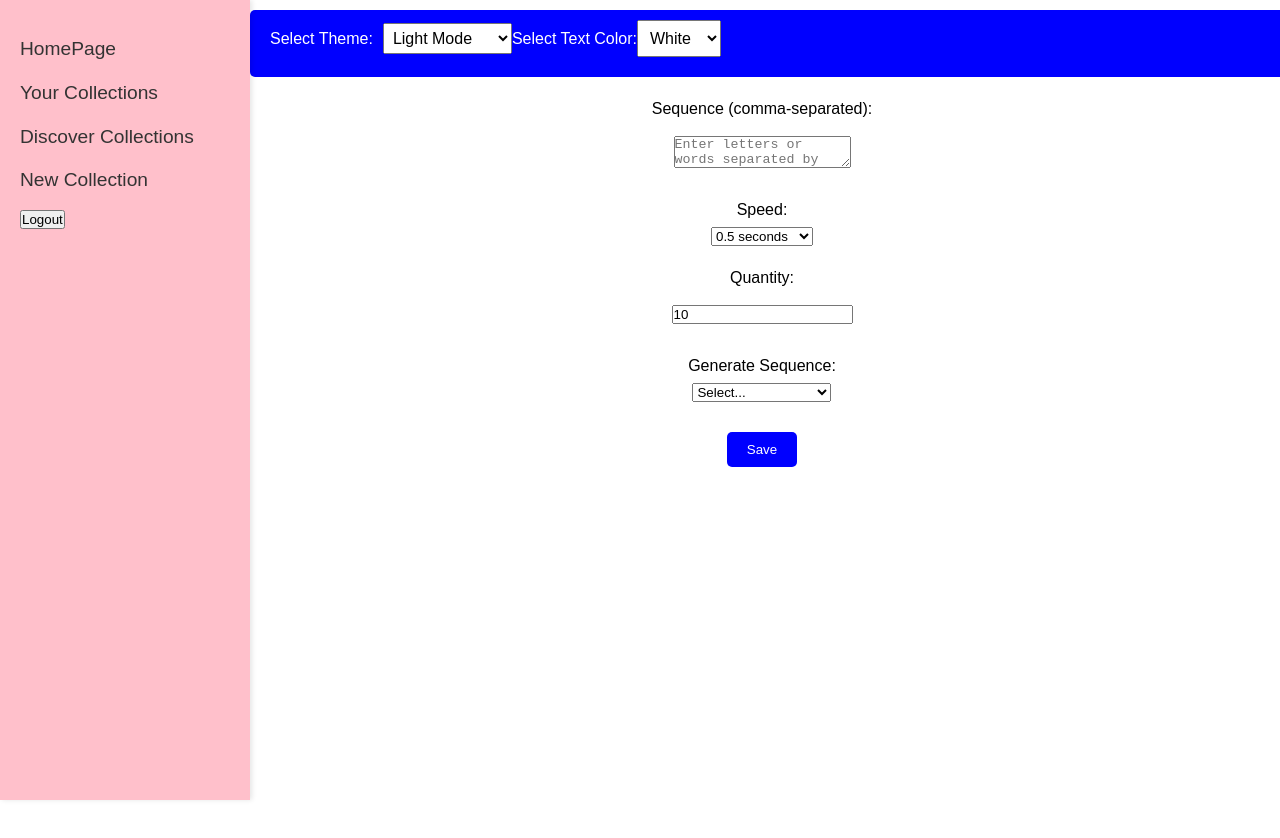
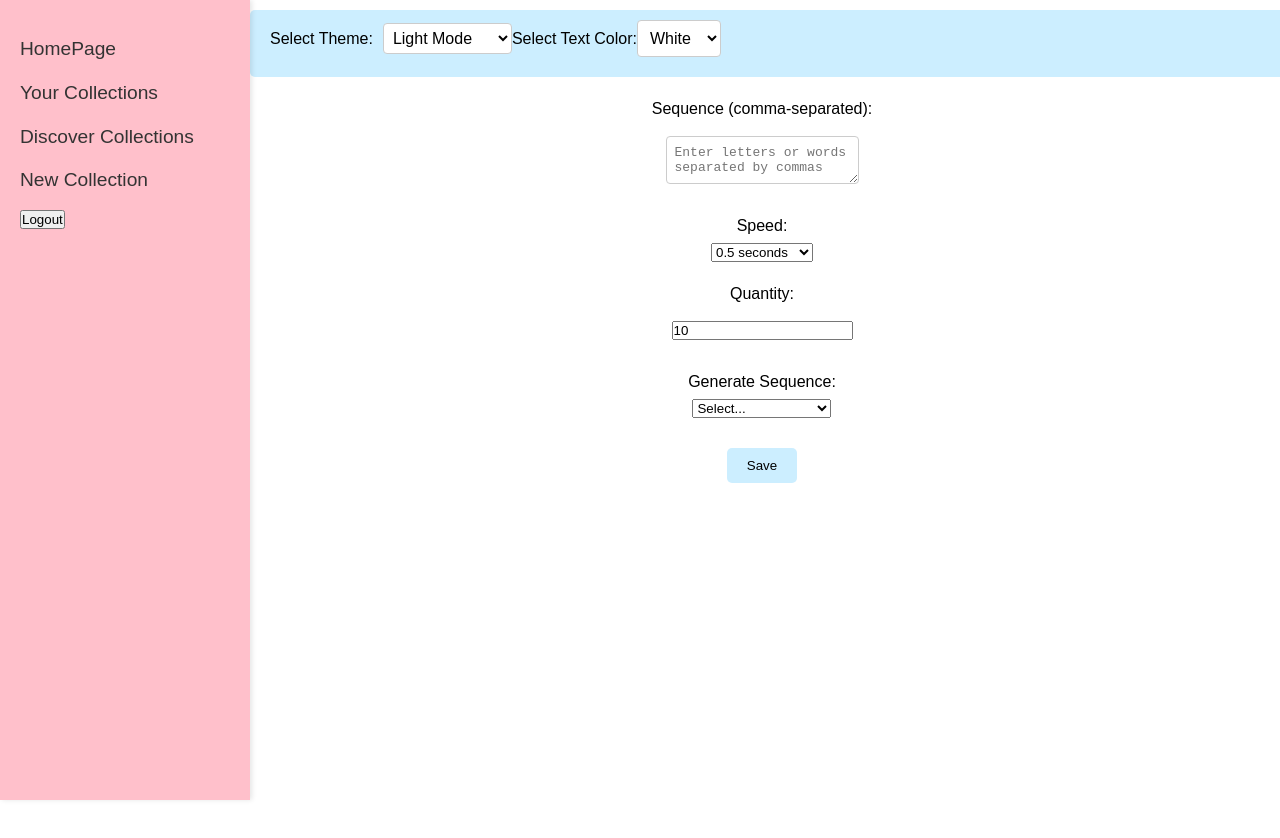
Before and after one commit to chriscooley1/race-the-clock, a React (Vite) app: page /letter-reader/home in a window 1280 px wide. Shown: the top 838 px of the page. Built offline with nearby package versions, Linux system fonts and the light colour scheme; sample sign-in values are in the browser's storage.

Commit message:
Change some more font color to black

```diff
--- a/src/App.css
+++ b/src/App.css
@@ -72,6 +72,7 @@ body {
   flex: 1;
   margin-left: 250px; /* Default margin for sidebar */
   transition: margin-left 0.3s ease; /* Smooth transition when toggling */
+  padding: 20px; /* Add padding for the main content */
 }
 
 .hide-sidebar .main-content {
@@ -134,8 +135,7 @@ textarea, input, button {
 
 /* Theme selector adjustments */
 .theme-selector {
-  background-color: blue;
-  color: white;
+  background-color: #cceeff;
   border: none;
   padding: 10px 20px;
   border-radius: 5px;
@@ -147,10 +147,14 @@ textarea, input, button {
   margin-bottom: 5px;
 }
 
-.theme-selector select {
+.theme-selector select, .settings-container textarea {
   padding: 8px;
   font-size: 1em;
   margin-bottom: 10px;
+  background-color: white; /* Set background to white */
+  color: black; /* Set text color to black */
+  border: 1px solid #ccc;
+  border-radius: 4px;
 }
 
 /* Theme styles */
@@ -203,7 +207,7 @@ textarea, input, button {
   left: 10px;
   padding: 10px 20px;
   background-color: #ff6666;
-  color: #fff;
+  color: black;
   border: none;
   border-radius: 5px;
   cursor: pointer;
@@ -357,7 +361,7 @@ textarea, input, button {
   color: black;
   border: 5px solid black; /* Thick black border */
   padding: 10px 20px;
-  font-size: 1.5em; /* Larger font for the button */
+  font-size:1.5em; /* Larger font for the button */
   font-weight: bold; /* Bold text on the button */
   cursor: pointer;
   border-radius: 5px;
@@ -413,8 +417,8 @@ textarea, input, button {
 }
 
 .save-button {
-  background-color: blue;
-  color: white;
+  background-color: #cceeff;
+  color: black;
   border: none;
   padding: 10px 20px;
   border-radius: 5px;
@@ -423,5 +427,5 @@ textarea, input, button {
 }
 
 .save-button:hover {
-  background-color: darkblue;
+  background-color: #1e90ff;
 }
```
